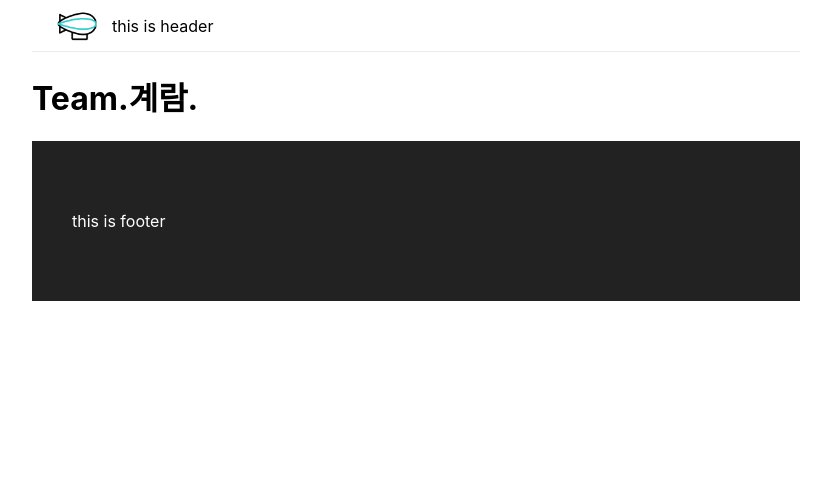
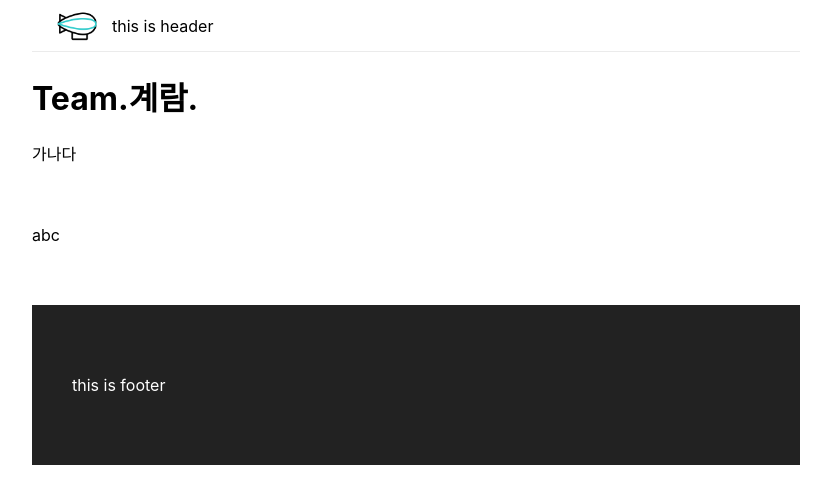
Before and after one commit to haram8009/WebProject, a React (Create React App) app: page / in a window 1280 px wide. Shown: the top 504 px of the page, without its empty margins (224-1055 px from the left). Built offline with nearby package versions, Linux system fonts and the light colour scheme.

Commit message:
로비 수정

```diff
--- a/src/pages/Lobby/Lobby.js
+++ b/src/pages/Lobby/Lobby.js
@@ -1,10 +1,15 @@
 import React from "react";
+import { ContentWrap, Wrap } from "./styles";
 
 function Lobby() {
   return (
-    <>
+    <Wrap>
       <h1>Team.계람.</h1>
-    </>
+      <ContentWrap>
+        <div>가나다</div>
+        <div>abc</div>
+      </ContentWrap>
+    </Wrap>
   );
 }
 export default Lobby;
--- a/src/pages/Lobby/styles.js
+++ b/src/pages/Lobby/styles.js
@@ -0,0 +1,10 @@
+import styled from "styled-components";
+
+export const Wrap = styled.div`
+  width: 100%;
+`;
+export const ContentWrap = styled.div`
+  > div {
+    margin-bottom: 60px;
+  }
+`;
```
